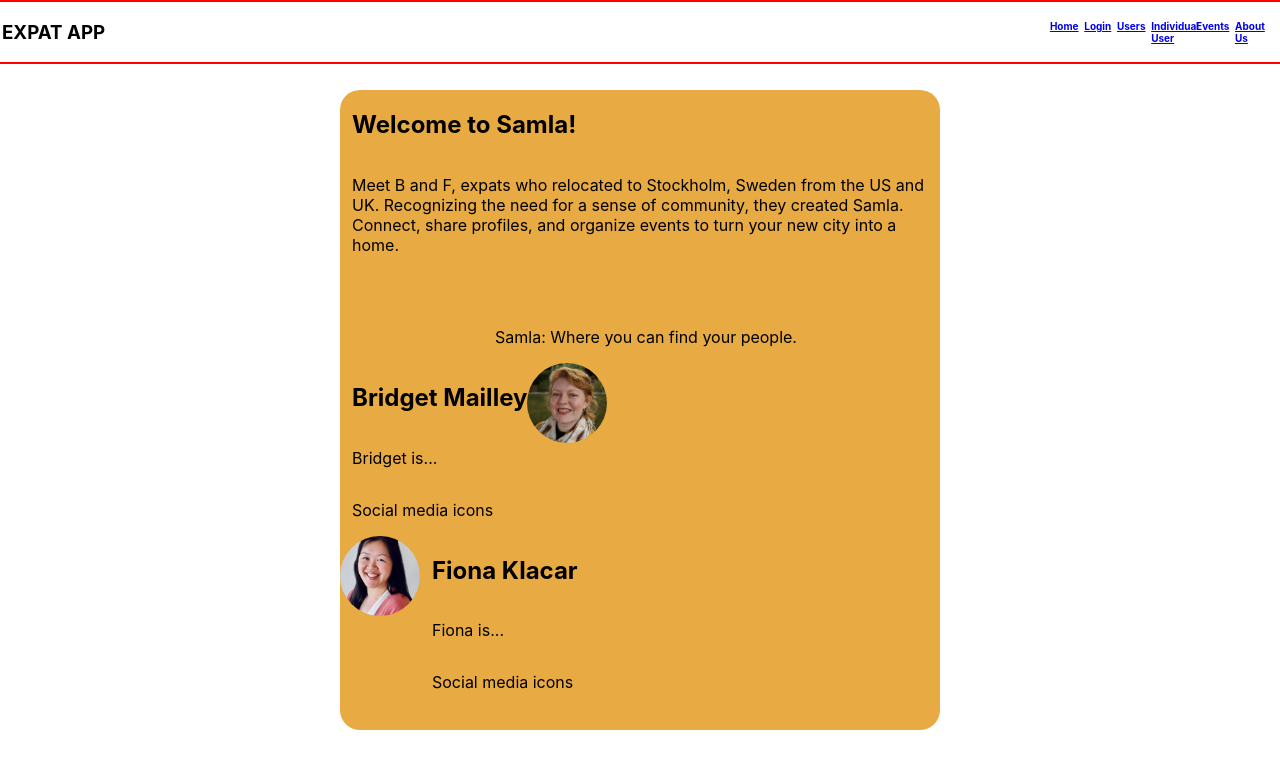
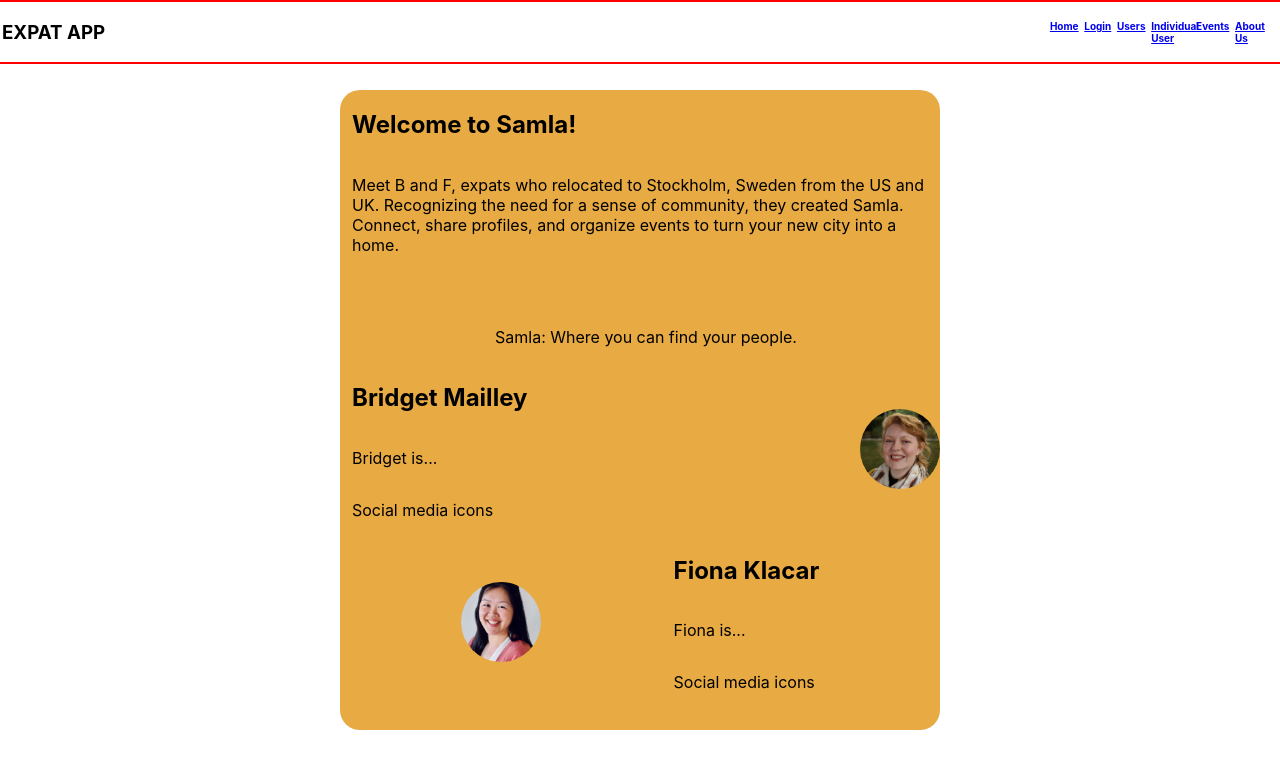
Before and after one commit to beemailley/final-project-frontend-bm, a React (Create React App) app: page /aboutus in a window 1280 px wide. Shown: the top 768 px of the page. Built offline with nearby package versions, Linux system fonts and the light colour scheme.

Commit message:
styled layout of AboutUs page

```diff
--- a/src/components/AboutUs/AboutUs.js
+++ b/src/components/AboutUs/AboutUs.js
@@ -1,5 +1,5 @@
 import React from 'react';
-import { Introduction, BridgetWrapper, BridgetInformation, FionaWrapper, FionaInformation, LinksWrapper, Img } from './AboutUs.styles'
+import { Introduction, BridgetWrapper, BridgetInformation, FionaWrapper, FionaInformation, LinksWrapper, ImgContainerBridget, ImgContainerFiona, Img } from './AboutUs.styles'
 import BridgetMailley from '../../images/BridgetMailley.jpg';
 import FionaKlacar from '../../images/FionaKlacar.jpg';
 
@@ -29,10 +29,14 @@ export const AboutUs = () => {
             <p>Social media icons</p>
           </LinksWrapper>
         </BridgetInformation>
-        <Img src={BridgetMailley} alt="Bridget Mailley" />
+        <ImgContainerBridget>
+          <Img src={BridgetMailley} alt="Bridget Mailley" />
+        </ImgContainerBridget>
       </BridgetWrapper>
       <FionaWrapper>
-        <Img src={FionaKlacar} alt="Fiona Klacar" />
+        <ImgContainerFiona>
+          <Img src={FionaKlacar} alt="Fiona Klacar" />
+        </ImgContainerFiona>
         <FionaInformation>
           <h2>Fiona Klacar</h2>
           <p>Fiona is...</p>
--- a/src/components/AboutUs/AboutUs.styles.js
+++ b/src/components/AboutUs/AboutUs.styles.js
@@ -8,6 +8,7 @@ export const Introduction = styled.div`
 export const BridgetWrapper = styled.div`
     display: flex;
     flex-direction: row;
+    justify-content: space-between; // add padding? Or stick with space-evenly?
 `
 export const BridgetInformation = styled.div`
     display: flex;
@@ -18,6 +19,7 @@ export const BridgetInformation = styled.div`
 export const FionaWrapper = styled.div`
     display: flex;
     flex-direction: row;
+    justify-content: space-evenly;
 `
 export const FionaInformation = styled.div`
     display: flex;
@@ -30,6 +32,17 @@ export const LinksWrapper = styled.div`
     flex-direction: row;
 `
 
+export const ImgContainerBridget = styled.div`
+    display: flex;
+    align-items: center;
+    /* justify-content: center; */
+`
+
+export const ImgContainerFiona = styled.div`
+    display: flex;
+    align-items: center;
+`
+
 export const Img = styled.img`
     border-radius: 50%;
     width: 80px;
```
